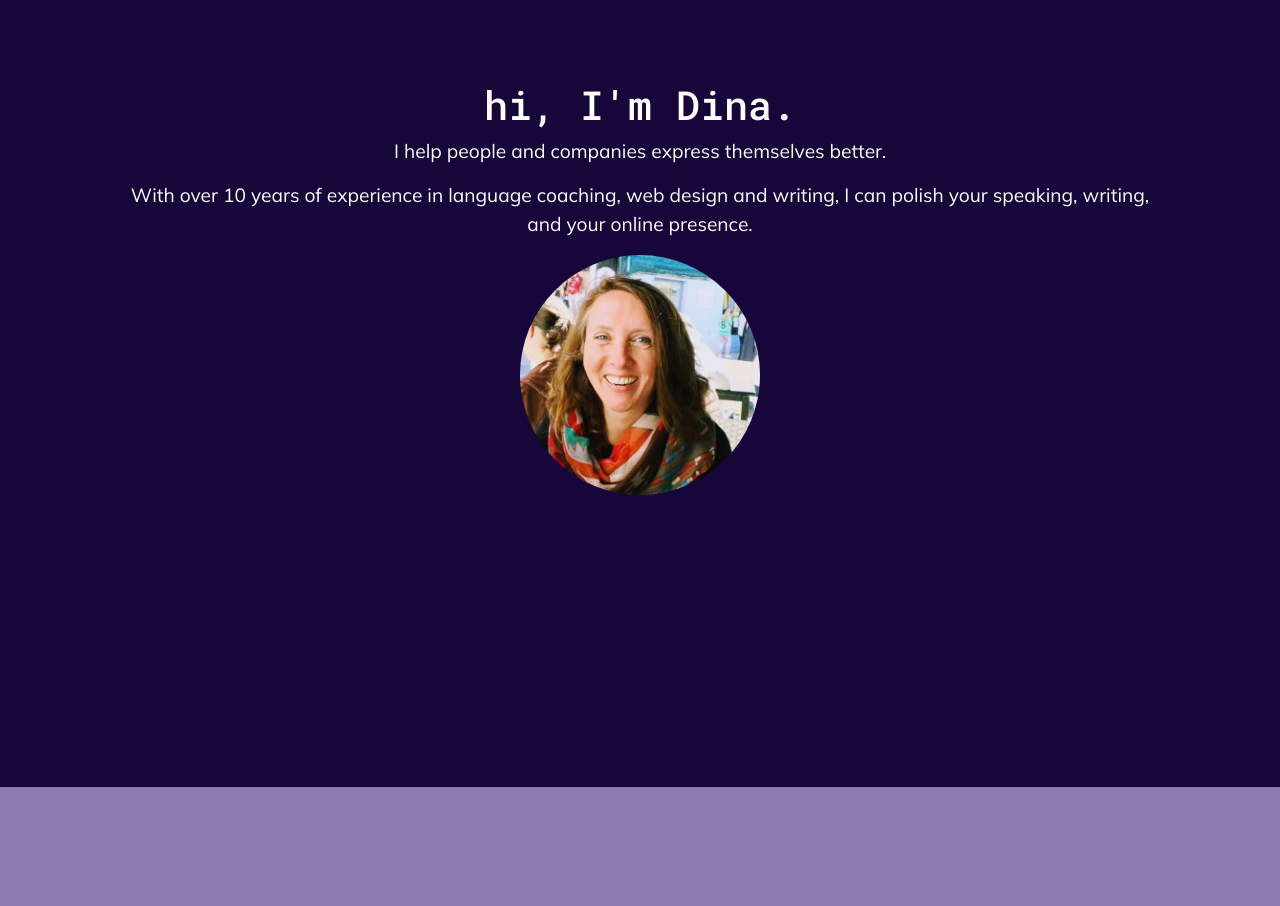
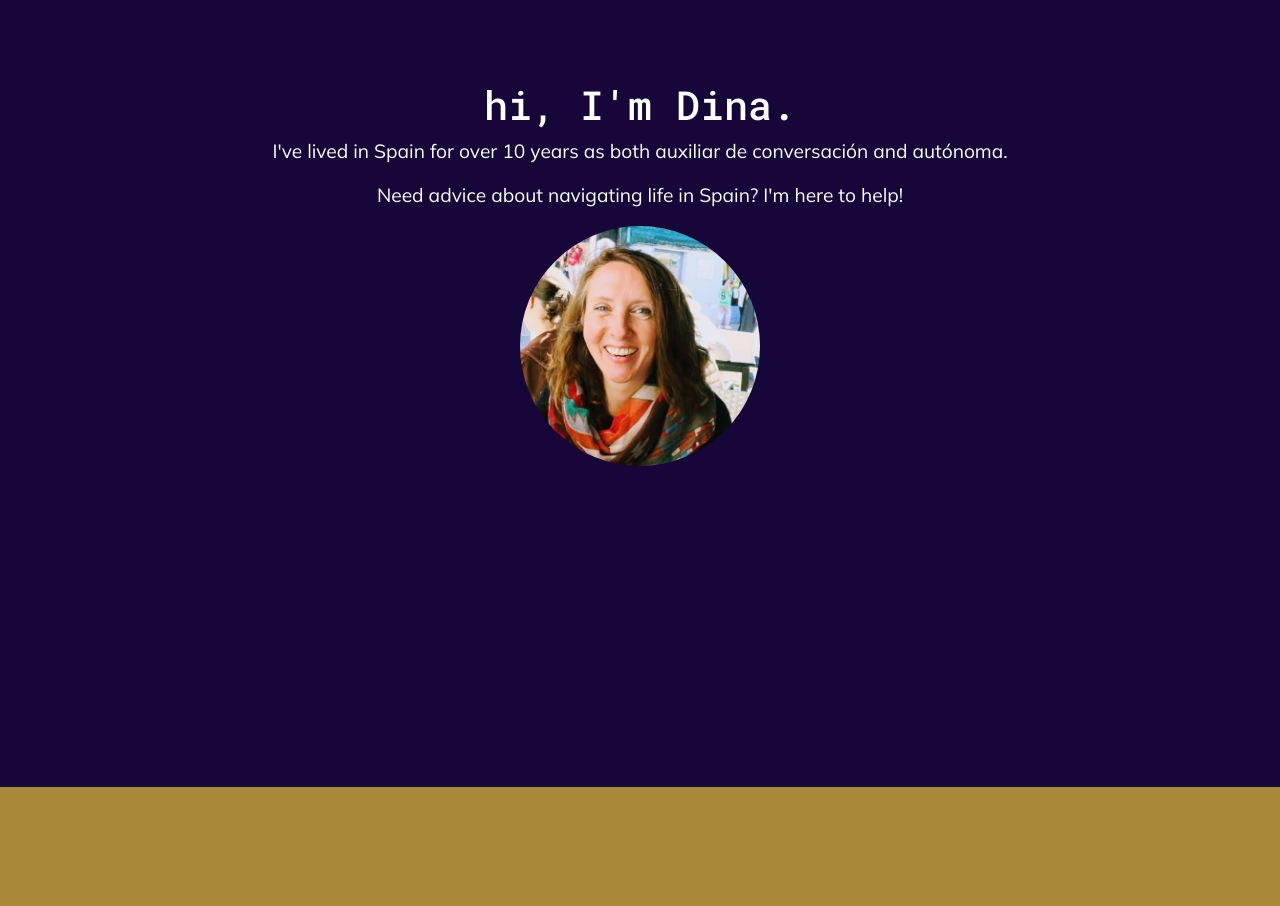
Before and after one commit to dinaspencer/dina-portfolio-redesign, a React (Create React App) app: page / in a window 1280 px wide. Shown: the part 120-1026 px from the top of the page. Built offline with nearby package versions, Linux system fonts and the light colour scheme.

Commit message:
first commit, project copied from redesign

```diff
--- a/src/App.js
+++ b/src/App.js
@@ -4,11 +4,11 @@ import './App.css';
 import NavBar from './components/NavBar';
 import Main from './components/Main';
 import About from './components/About';
-import Services from './components/Services';
+// import Services from './components/Services';
 import English from './components/English';
-import Cv from './components/Cv';
+// import Cv from './components/Cv';
 import Blog from './components/Blog';
-import Dev from './components/Dev';
+// import Dev from './components/Dev';
 import Contact from './components/Contact';
 import Footer from './components/Footer';
 
@@ -18,12 +18,12 @@ function App() {
     <div className="App">
      <NavBar />
       <Main />
-      <Services />
+      {/* <Services /> */}
       <English />
-      <Dev />
+      {/* <Dev /> */}
       <About />
       <Contact />
-      <Cv />
+      {/* <Cv /> */}
       <Blog />
       <Footer />
     </div>
--- a/src/components/Blog.js
+++ b/src/components/Blog.js
@@ -6,7 +6,7 @@ export default function Blog () {
         <>
         <section id="blog">
         <div className="container-main">
-            <h3>I've been living & working in Spain since before the digital nomad visa was a thing.</h3>
+            <h3>I love writing about my Spanish autónoma life.</h3>
             <div className="blog-main">
                     <a className="blog-square" href="https://blog.dinaspencer.net/how-to-become-autonomo-in-spain/" target="_blank" rel="noreferrer">
                         <img className="blog-img" src="/img/blog1.jpg" alt="statue"></img>
--- a/src/components/Main.js
+++ b/src/components/Main.js
@@ -5,8 +5,9 @@ export default function Main () {
         <section id="main">
             <div className="container-main">
             <h1>hi, I'm Dina.</h1>
-                <p>I help people and companies express themselves better.</p>
-                <p>With over 10 years of experience in language coaching, web design and writing, I can polish your speaking, writing, and your online presence.</p>
+
+                <p>I've lived in Spain for over 10 years as both auxiliar de conversación and autónoma. </p>
+                <p>Need advice about navigating life in Spain? I'm here to help!</p>
                 <div className="profile-round" style={{backgroundImage:"url(/img/photomain.jpg)",  backgroundSize: "contain"}}></div>
 
             </div>
```
